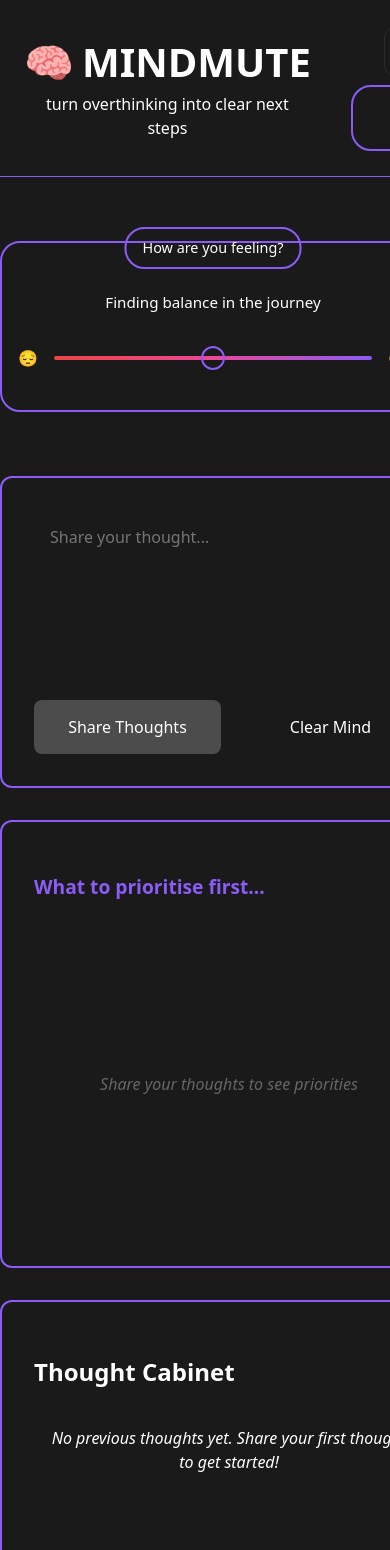
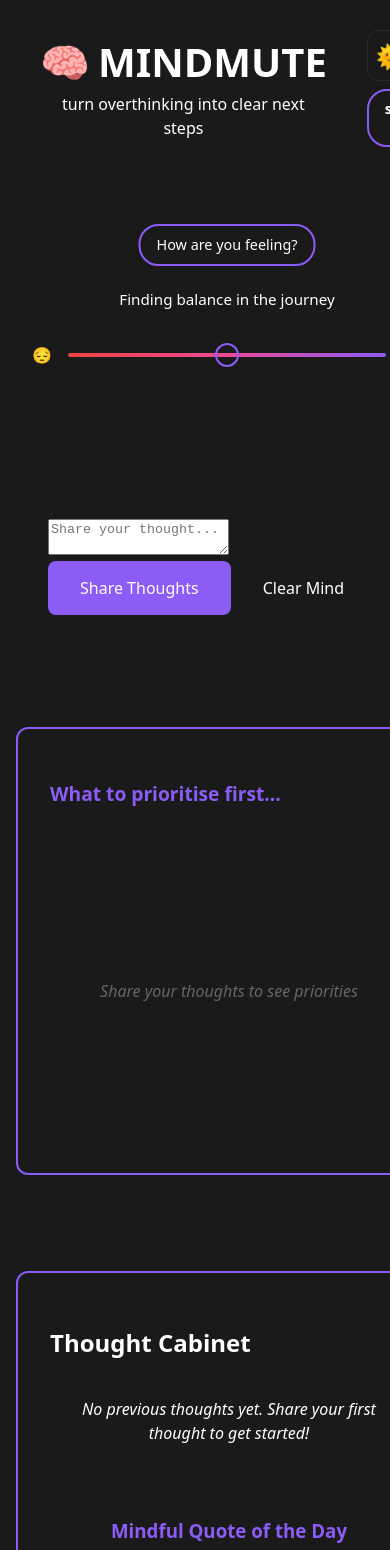
Before and after one commit to fahadbash1r/Mindmute, a React (Vite) app: page / in a window 390 px wide. Shown: the top 1550 px of the page. Built offline with nearby package versions, Linux system fonts and the light colour scheme.

Commit message:
Fix section borders, spacing, and layout issues

```diff
--- a/src/App.css
+++ b/src/App.css
@@ -60,12 +60,13 @@
 
 header {
   width: 100%;
-  padding: 2rem 6rem;
+  max-width: 1400px;
+  margin: 0 auto;
+  padding: 2rem;
   display: grid;
   grid-template-columns: 1fr auto 1fr;
   align-items: center;
   gap: 2rem;
-  border-bottom: 1px solid #8b5cf6;
   background: var(--bg);
 }
 
@@ -107,9 +108,7 @@ header {
 
 .auth-buttons {
   justify-self: end;
-  display: flex;
-  align-items: center;
-  gap: 1.5rem;
+  padding-right: 2rem;
 }
 
 .upgrade-btn, .sign-up-btn {
@@ -175,11 +174,11 @@ main {
 .emotion-section {
   position: relative;
   background: var(--box-bg);
-  border: 2px solid #8b5cf6;
   border-radius: 20px;
   padding: 2rem;
-  margin: 2rem 0;
+  margin: 2rem auto;
   width: 100%;
+  max-width: 1200px;
 }
 
 .emotion-label {
@@ -341,10 +340,11 @@ main {
 
 .thought-input-section {
   width: 100%;
+  max-width: 1200px;
+  margin: 0 auto;
   padding: 2rem;
   border-radius: 12px;
   background: var(--box-bg);
-  border: 2px solid #8b5cf6;
 }
 
 .question-input {
@@ -388,6 +388,8 @@ main {
 
 .thought-cabinet {
   width: 100%;
+  max-width: 1200px;
+  margin: 2rem auto;
   background: var(--box-bg);
   border: 2px solid #8b5cf6;
   border-radius: 12px;
@@ -548,6 +550,8 @@ main {
 /* Responsive Design */
 .priorities-section {
   width: 100%;
+  max-width: 1200px;
+  margin: 2rem auto;
   padding: 2rem;
   background: var(--box-bg);
   border: 2px solid #8b5cf6;
@@ -602,7 +606,7 @@ main {
 /* Mobile-specific styles */
 @media (max-width: 768px) {
   header {
-    padding: 1rem 2rem;
+    padding: 1rem;
     grid-template-columns: auto 1fr auto;
     gap: 1rem;
   }
@@ -612,21 +616,23 @@ main {
   }
 
   .auth-buttons {
+    padding-right: 1rem;
     display: flex;
     flex-direction: column;
     gap: 0.5rem;
-    justify-self: end;
   }
 
   .upgrade-btn {
     background: #8b5cf6;
     color: white;
+    padding: 0.5rem 1rem;
   }
 
   .sign-up-btn {
     background: transparent;
     color: var(--text-primary);
     border: 2px solid #8b5cf6;
+    padding: 0.5rem 1rem;
   }
 
   .token-info {
@@ -634,6 +640,7 @@ main {
   }
 
   .emotion-section {
+    margin: 2rem 1rem;
     padding: 3rem 1rem 1.5rem;
   }
 
@@ -644,6 +651,17 @@ main {
     text-align: center;
     width: auto;
     max-width: 90%;
+  }
+
+  .thought-input-section {
+    margin: 1rem;
+    width: calc(100% - 2rem);
+  }
+
+  .priorities-section,
+  .thought-cabinet {
+    margin: 2rem 1rem;
+    width: calc(100% - 2rem);
   }
 }
 
--- a/src/App.jsx
+++ b/src/App.jsx
@@ -267,6 +267,29 @@ function Header({ theme, toggleTheme }) {
   );
 }
 
+function ThoughtInput() {
+  const [thought, setThought] = useState('')
+
+  const handleSubmit = () => {
+    // Handle thought submission
+  }
+
+  return (
+    <div className="thought-input-section">
+      <textarea
+        value={thought}
+        onChange={(e) => setThought(e.target.value)}
+        placeholder="Share your thought..."
+        className="thought-input"
+      />
+      <div className="button-group">
+        <button onClick={handleSubmit} className="share-btn">Share Thoughts</button>
+        <button className="clear-btn">Clear Mind</button>
+      </div>
+    </div>
+  )
+}
+
 function App() {
   const [input, setInput] = useState("")
   const [messages, setMessages] = useState([])
@@ -379,30 +402,7 @@ function App() {
       <main>
         <EmotionSlider />
 
-        <div className="thought-input-section">
-          <textarea
-            value={input}
-            onChange={(e) => setInput(e.target.value)}
-            placeholder="Share your thought..."
-            className="question-input"
-            rows={4}
-          />
-          <div className="action-buttons">
-            <button
-              className="share-btn"
-              onClick={handleSubmit}
-              disabled={isLoading || !input.trim()}
-            >
-              {isLoading ? "Processing..." : "Share Thoughts"}
-            </button>
-            <button
-              className="clear-btn"
-              onClick={handleClear}
-            >
-              Clear Mind
-            </button>
-          </div>
-        </div>
+        <ThoughtInput />
 
         <ResponseSection
           summary={currentResponse.summary}
```
